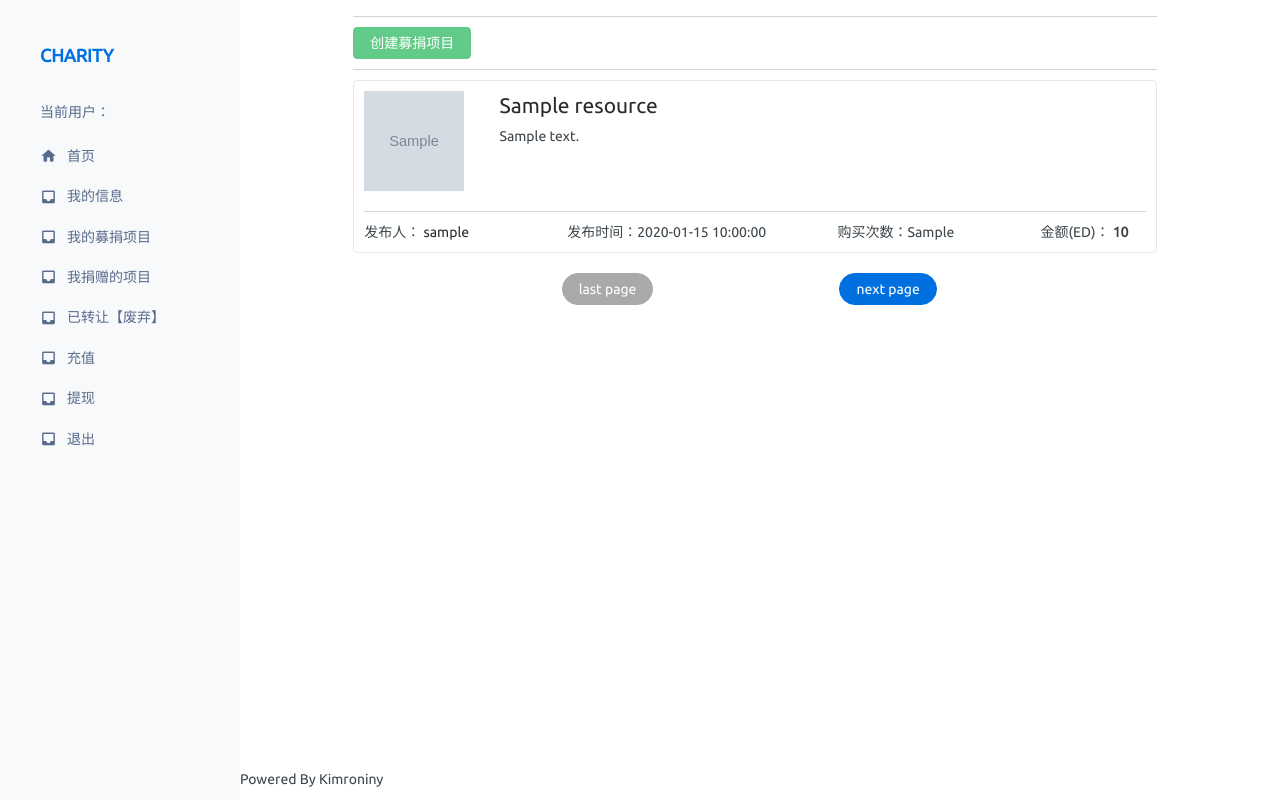
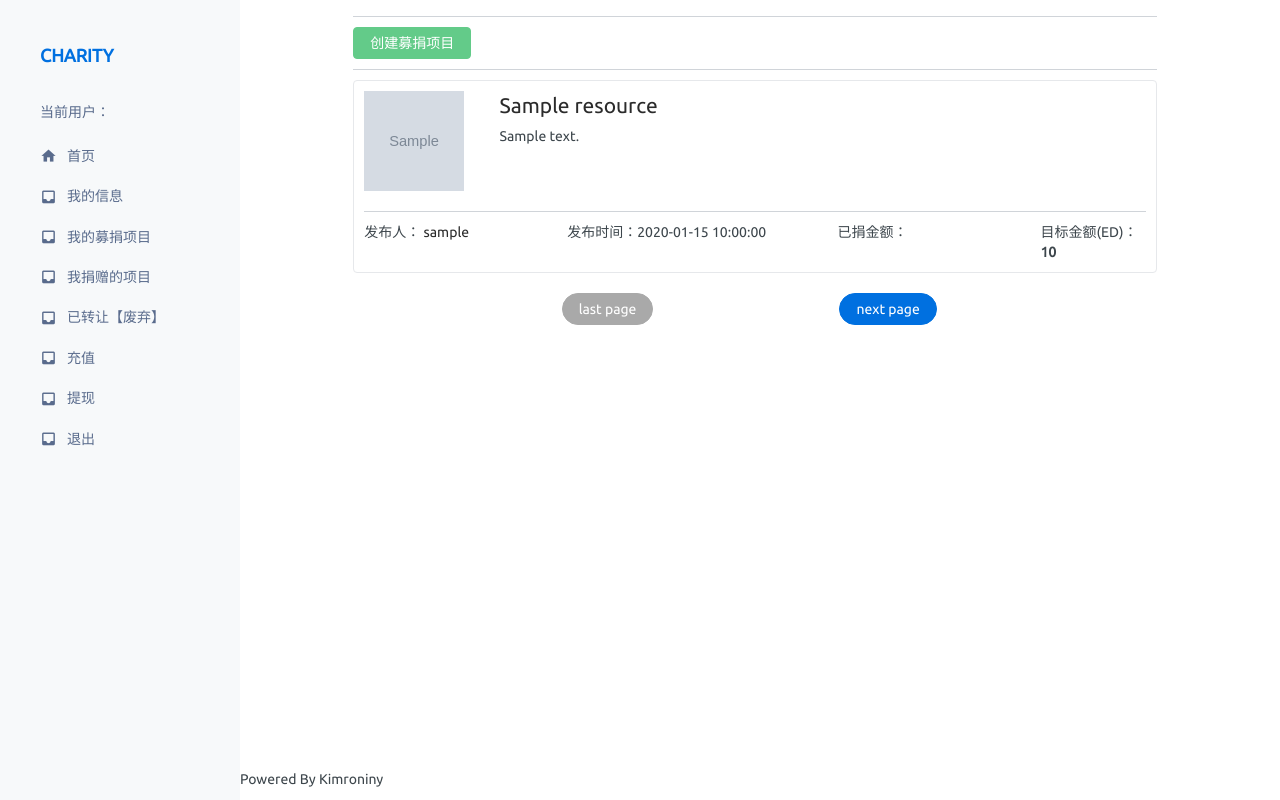
Before and after one commit to kimroniny/ElectronicData, a Python web app: template app/templates/index.html in a window 1280 px wide. Run offline with Jinja, Linux system fonts and the light colour scheme; the template is opened without the code that fills it: most values are stand-ins (such as "Sample title", 1, 10 or a date in 2020); grey boxes marked "Sample" are stand-in pictures; some libraries are stand-ins or nearby versions; some web fonts are replaced.

Commit message:
update resource model, add attr 'has_price'

```diff
--- a/app/models.py
+++ b/app/models.py
@@ -78,6 +78,7 @@
     title = db.Column(db.String(60))
     body = db.Column(db.String(200))
     price = db.Column(db.Integer, default=1)
+    has_price = db.Column(db.Integer, default=0)
     endTime = db.Column(db.DateTime)
     timestamp = db.Column(db.DateTime, index=True, default=datetime.utcnow)
     updatetime = db.Column(db.DateTime)
--- a/app/templates/index.html
+++ b/app/templates/index.html
@@ -51,10 +51,10 @@
                                 发布时间：{{resource.timestamp}}
                             </div>
                             <div class="col-md-3">
-                                购买次数：{{ resource.paid_nums() }}
+                                已捐金额：{{resource.has_price}}
                             </div>
                             <div class="col-md-2">
-                                金额(ED)：
+                                目标金额(ED)：
                                 <strong>
                                         {{resource.price}}
                                 </strong>
```
